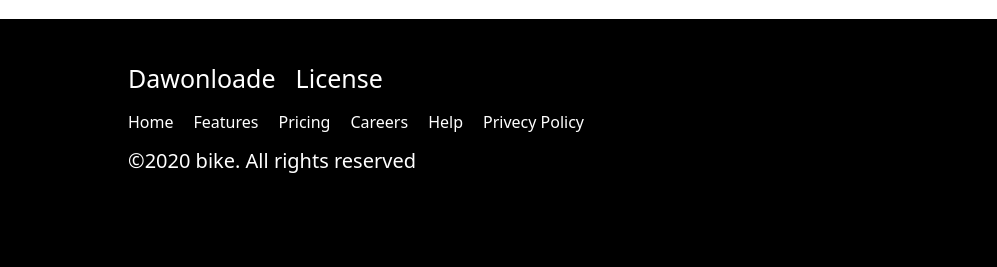
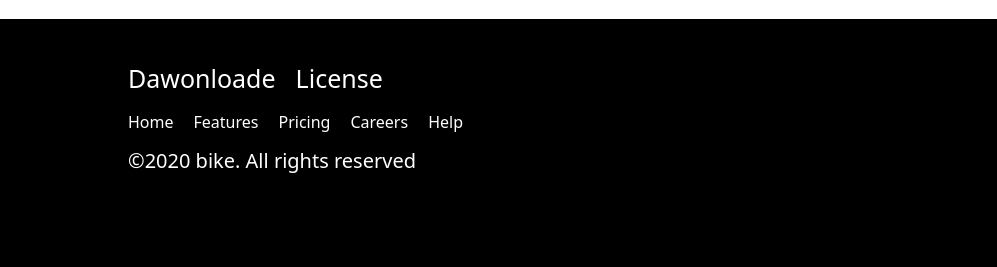
Before and after one commit to asadsftd/Bike-zoon-repo, a plain HTML site: page index.html in a window 1280 px wide. Shown: the part 2722-2989 px from the top of the page, 0-997 px from the left. Drawn offline with nearby package versions, Linux system fonts and the light colour scheme.

Commit message:
added the my all commit

```diff
--- a/index.html
+++ b/index.html
@@ -394,7 +394,7 @@ bike—not just “riding” your bike. This will help you
                     <li class="">Pricing</li>
                     <li class="">Careers</li>
                     <li class="">Help</li>
-                    <li class="">Privecy Policy</li>
+
 
                 </ul>
                 <h2 class="text-[20px] mt-3">&copy;2020 bike. All rights reserved</h2>
```
